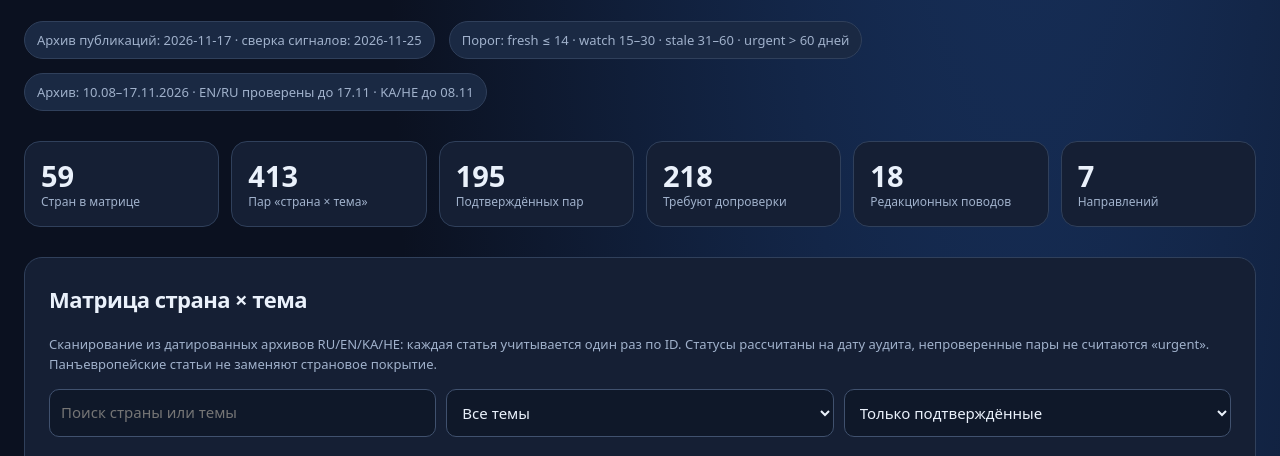
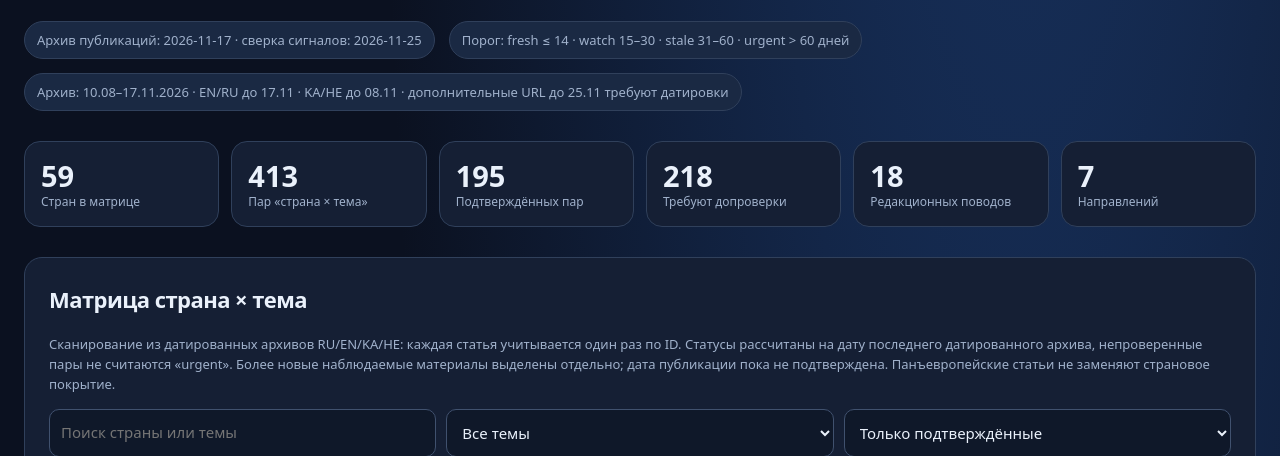
Before and after one commit to darovska/hw03_forms_test, a plain HTML site: page trend-radar/coverage.html in a window 1280 px wide. Shown: the part 344-800 px from the top of the page. Drawn offline with Linux system fonts and the light colour scheme.

Commit message:
Expose observed publication evidence and correct archived audit date in dashboard

```diff
--- a/trend-radar/coverage.html
+++ b/trend-radar/coverage.html
@@ -7,13 +7,13 @@
 </style></head><body><main>
 <header><a class="brand" href="https://internationalinvestment.biz/">INTERNATIONAL INVESTMENT</a><nav class="toplinks"><a class="back" href="./">Trend Radar ↗</a><a class="back" href="../">Аналитика ↗</a></nav></header>
 <div class="eyebrow">Editorial Intelligence / Coverage monitoring</div><h1>Где редакции не хватает странового покрытия</h1><p class="lead">90+ дневная матрица публикаций International Investment по семи направлениям, с переходами на RU / EN / KA / HE материалы. Сигналы синхронизированы с Trend Radar, SEO-история — с аналитическим дашбордом.</p>
-<div class="meta"><span id="audit">Дата аудита: загружается</span><span>Порог: fresh ≤ 14 · watch 15–30 · stale 31–60 · urgent &gt; 60 дней</span><span>Архив: 10.08–17.11.2026 · EN/RU проверены до 17.11 · KA/HE до 08.11</span></div>
+<div class="meta"><span id="audit">Дата аудита: загружается</span><span>Порог: fresh ≤ 14 · watch 15–30 · stale 31–60 · urgent &gt; 60 дней</span><span>Архив: 10.08–17.11.2026 · EN/RU до 17.11 · KA/HE до 08.11 · дополнительные URL до 25.11 требуют датировки</span></div>
 <section class="stats"><div class="stat"><b id="countries">—</b><span>Стран в матрице</span></div><div class="stat"><b id="totalTopics">—</b><span>Пар «страна × тема»</span></div><div class="stat"><b id="verified">—</b><span>Подтверждённых пар</span></div><div class="stat"><b id="unverified">—</b><span>Требуют допроверки</span></div><div class="stat"><b id="signals">—</b><span>Редакционных поводов</span></div><div class="stat"><b>7</b><span>Направлений</span></div></section>
-<section class="block"><h2>Матрица страна × тема</h2><p class="hint">Сканирование из датированных архивов RU/EN/KA/HE: каждая статья учитывается один раз по ID. Статусы рассчитаны на дату аудита, непроверенные пары не считаются «urgent». Панъевропейские статьи не заменяют страновое покрытие.</p><div class="controls"><input id="search" placeholder="Поиск страны или темы"><select id="theme"><option value="">Все темы</option></select><select id="status"><option value="verified" selected>Только подтверждённые</option><option value="">Все пары</option><option value="urgent">Urgent</option><option value="stale">Stale</option><option value="watch">Watch</option><option value="fresh">Fresh</option><option value="unverified">Не подтверждено</option></select></div><div class="shown" id="shownCount">Загрузка…</div><div class="scroll"><table><thead><tr><th>Страна</th><th>Направление</th><th>Последняя статья</th><th>Статус</th><th>Профильный URL</th></tr></thead><tbody id="matrix"><tr><td colspan="5">Загрузка данных...</td></tr></tbody></table></div></section>
+<section class="block"><h2>Матрица страна × тема</h2><p class="hint">Сканирование из датированных архивов RU/EN/KA/HE: каждая статья учитывается один раз по ID. Статусы рассчитаны на дату последнего датированного архива, непроверенные пары не считаются «urgent». Более новые наблюдаемые материалы выделены отдельно; дата публикации пока не подтверждена. Панъевропейские статьи не заменяют страновое покрытие.</p><div class="controls"><input id="search" placeholder="Поиск страны или темы"><select id="theme"><option value="">Все темы</option></select><select id="status"><option value="verified" selected>Только подтверждённые</option><option value="">Все пары</option><option value="urgent">Urgent</option><option value="stale">Stale</option><option value="watch">Watch</option><option value="fresh">Fresh</option><option value="unverified">Не подтверждено</option></select></div><div class="shown" id="shownCount">Загрузка…</div><div class="scroll"><table><thead><tr><th>Страна</th><th>Направление</th><th>Последняя статья</th><th>Статус</th><th>Профильный URL</th></tr></thead><tbody id="matrix"><tr><td colspan="5">Загрузка данных...</td></tr></tbody></table></div></section>
 <section class="block"><h2>Приоритетные сигналы</h2><p class="hint">Это очередь проверки: статус приоритета редакционного повода в исходном JSON нельзя подменять статусом давности публикации.</p><div class="list" id="gaps"></div></section>
 <section class="block"><h2>Публикации по языкам</h2><p class="hint" id="languageNote">Сопоставление выпусков RU/EN/KA/HE.</p><div class="language-grid" id="languages"></div></section>
 <section class="block"><div class="section-title"><h2>SEO и аудитория: связь с аналитикой</h2><a href="../">Полная аналитика ↗</a></div><div id="analytics">Загрузка сохранённого среза…</div></section>
 <section class="block"><div class="section-title"><h2>Сигналы из Trend Radar</h2><a href="./">Все тренды ↗</a></div><p class="hint">Период основного радара: <strong id="radarPeriod">—</strong>. Сигнал не подменяет дату последней публикации.</p><div class="list" id="radarFeed"></div></section>
 <section class="block"><h2>Прозрачность проверки и CMS</h2><div id="quality">Загрузка результатов архива…</div></section>
 <footer>Источники: <a href="../">аналитический дашборд</a> · <a href="./">Trend Radar</a> · <a href="https://github.com/darovska/hw03_forms_test/blob/main/trend-radar/data/coverage-publications.json">журнал публикаций RU/EN/KA/HE</a>. Источник: <a href="https://github.com/darovska/hw03_forms_test/blob/main/trend-radar/data/trends.json">main / trend-radar/data/trends.json</a>. Данные отображаются по текущему JSON и обновляются после его опубликования. SEO-оценки не являются измеренными GSC-показателями без доступа к GSC.</footer>
-</main><script src="./coverage-app.js" defer></script></body></html>
+</main><script src="./coverage-app.js?v=20261125" defer></script></body></html>
```
